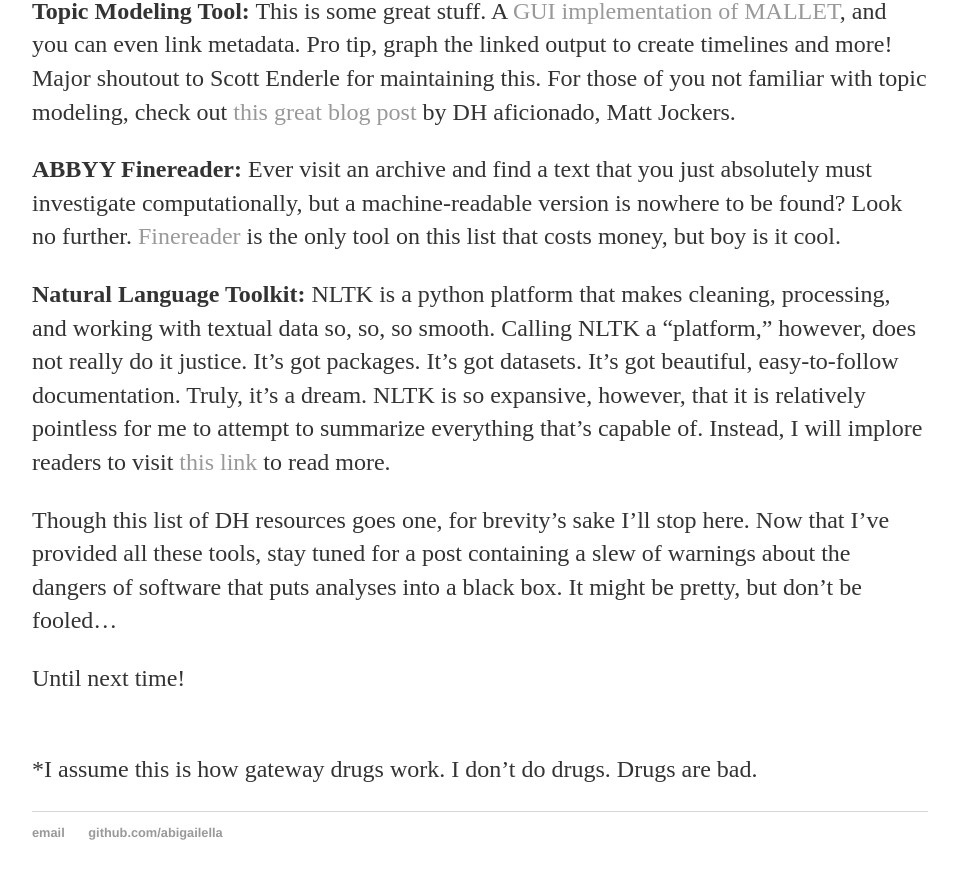
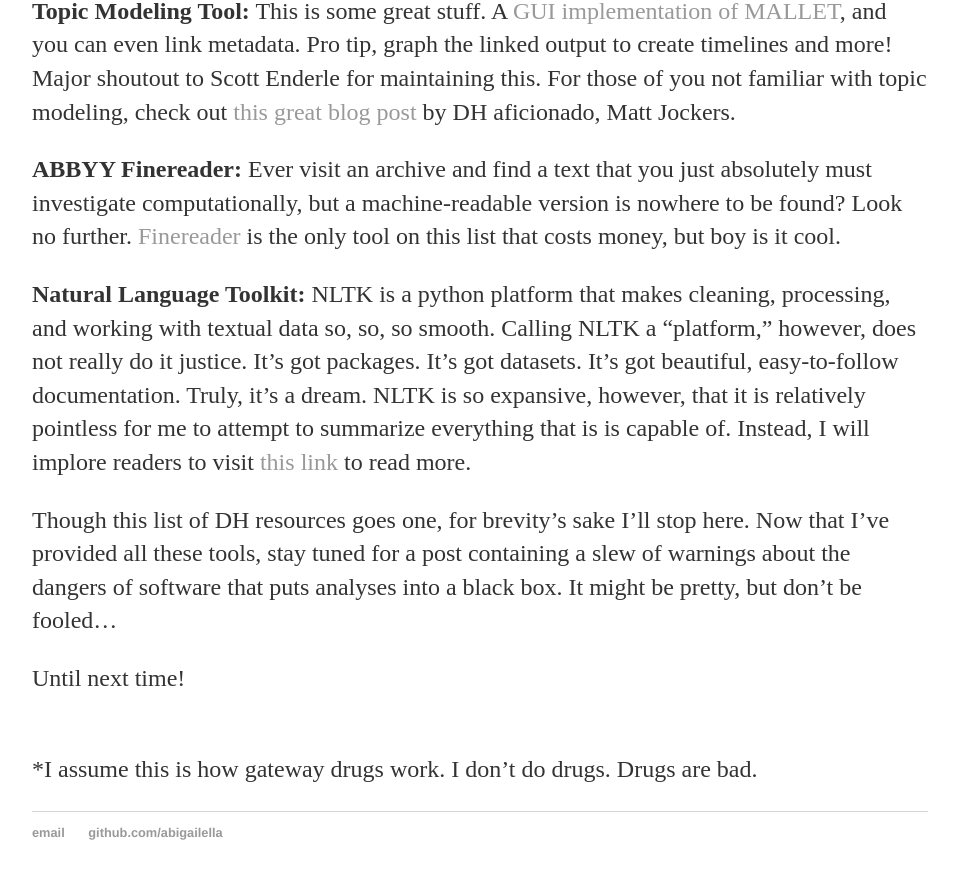
Before and after one commit to abigailella/abigailella.github.io, a Jekyll site: the page built from _posts/2019-04-08-ep-2-gateway-to-DH.md, in a window 1280 px wide and 900 px high, scrolled down 1632 px. Shown: the top 879 px of the window, without its empty margins (160-1117 px from the left). Built offline with Jekyll 4.4.1, drawn with Linux system fonts in a browser that asks for light colours.

```diff
--- a/_posts/2019-04-08-ep-2-gateway-to-DH.md
+++ b/_posts/2019-04-08-ep-2-gateway-to-DH.md
@@ -12,7 +12,7 @@ date: 2019-04-08
 <p><strong>Stylo:</strong> <a href="https://cran.r-project.org/web/packages/stylo/index.html">This</a> is a package in R. Using stylo requires essentially zero coding abilities, as the package has the ability to call up a &ldquo;graphical user interface&rdquo; -- ie: a window with clickable buttons that will do everything for you. In particular, I&rsquo;m a fan of Stylo&rsquo;s dendrograms and PCA graphs.</p>
 <p><strong>Topic Modeling Tool:</strong> This is some great stuff. A <a href="https://github.com/senderle/topic-modeling-tool">GUI implementation of MALLET</a>, and you can even link metadata. Pro tip, graph the linked output to create timelines and more! Major shoutout to Scott Enderle for maintaining this. For those of you not familiar with topic modeling, check out <a href="http://www.matthewjockers.net/2011/09/29/the-lda-buffet-is-now-open-or-latent-dirichlet-allocation-for-english-majors/">this great blog post</a> by DH aficionado, Matt Jockers.</p>
 <p><strong>ABBYY Finereader:</strong> Ever visit an archive and find a text that you just absolutely must investigate computationally, but a machine-readable version is nowhere to be found? Look no further. <a href="https://www.abbyy.com/en-us/finereader/?gclid=EAIaIQobChMI-aW9-Py_4QIVFFqGCh1QagFdEAAYASAAEgLH5fD_BwE">Finereader</a> is the only tool on this list that costs money, but boy is it cool.</p>
-<p><strong>Natural Language Toolkit:</strong> NLTK is a python platform that makes cleaning, processing, and working with textual data so, so, so smooth. Calling NLTK a &ldquo;platform,&rdquo; however, does not really do it justice. It&rsquo;s got packages. It&rsquo;s got datasets. It&rsquo;s got beautiful, easy-to-follow documentation. Truly, it&rsquo;s a dream. NLTK is so expansive, however, that it is relatively pointless for me to attempt to summarize everything that&rsquo;s capable of. Instead, I will implore readers to visit <a href="https://www.nltk.org/">this link</a> to read more.</p>
+<p><strong>Natural Language Toolkit:</strong> NLTK is a python platform that makes cleaning, processing, and working with textual data so, so, so smooth. Calling NLTK a &ldquo;platform,&rdquo; however, does not really do it justice. It&rsquo;s got packages. It&rsquo;s got datasets. It&rsquo;s got beautiful, easy-to-follow documentation. Truly, it&rsquo;s a dream. NLTK is so expansive, however, that it is relatively pointless for me to attempt to summarize everything that is is capable of. Instead, I will implore readers to visit <a href="https://www.nltk.org/">this link</a> to read more.</p>
 <p>Though this list of DH resources goes one, for brevity&rsquo;s sake I&rsquo;ll stop here. Now that I&rsquo;ve provided all these tools, stay tuned for a post containing a slew of warnings about the dangers of software that puts analyses into a black box. It might be pretty, but don&rsquo;t be fooled&hellip;</p>
 <p>Until next time!</p>
 <p><br />*I assume this is how gateway drugs work. I don&rsquo;t do drugs. Drugs are bad. </p>
```
